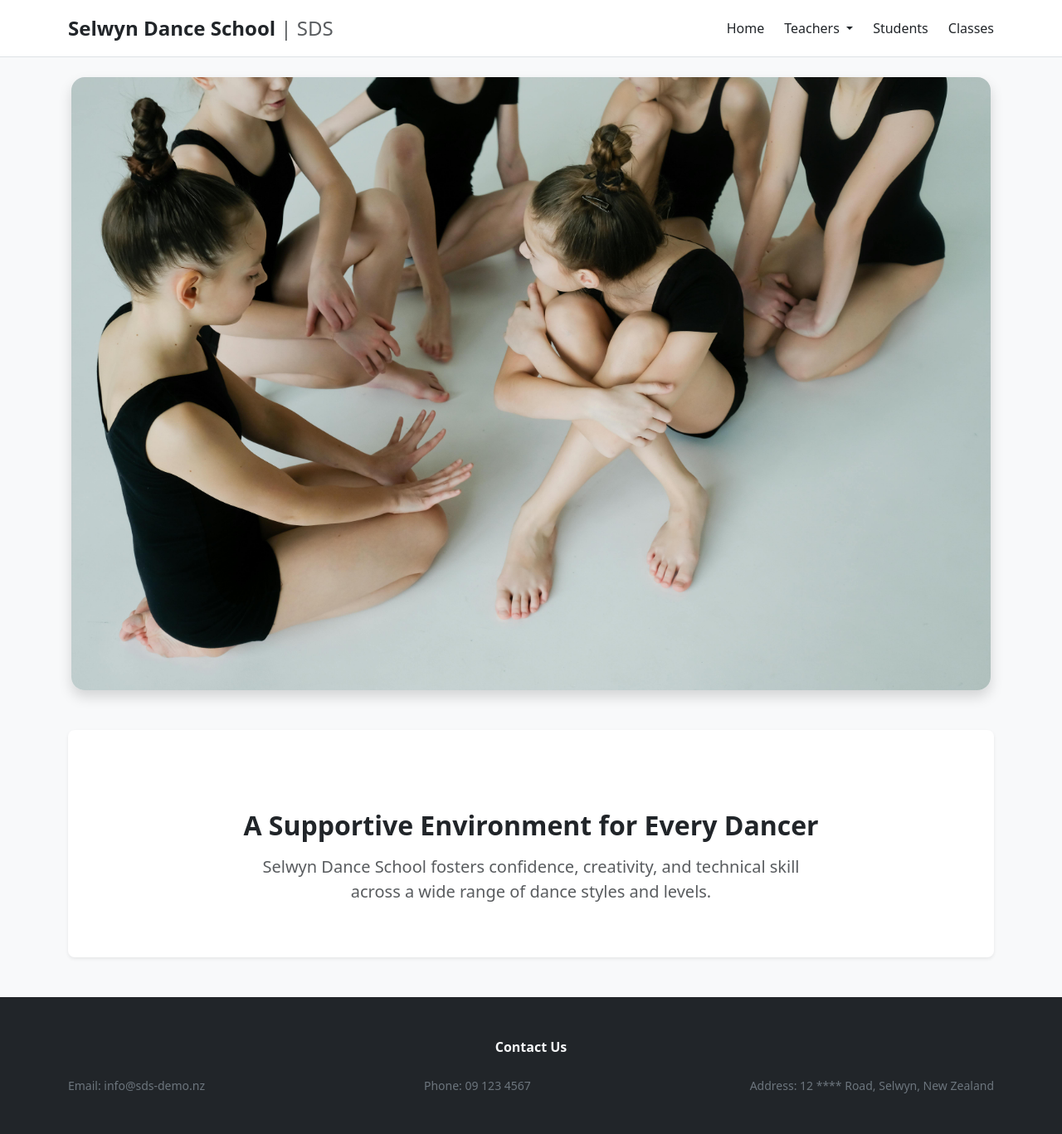
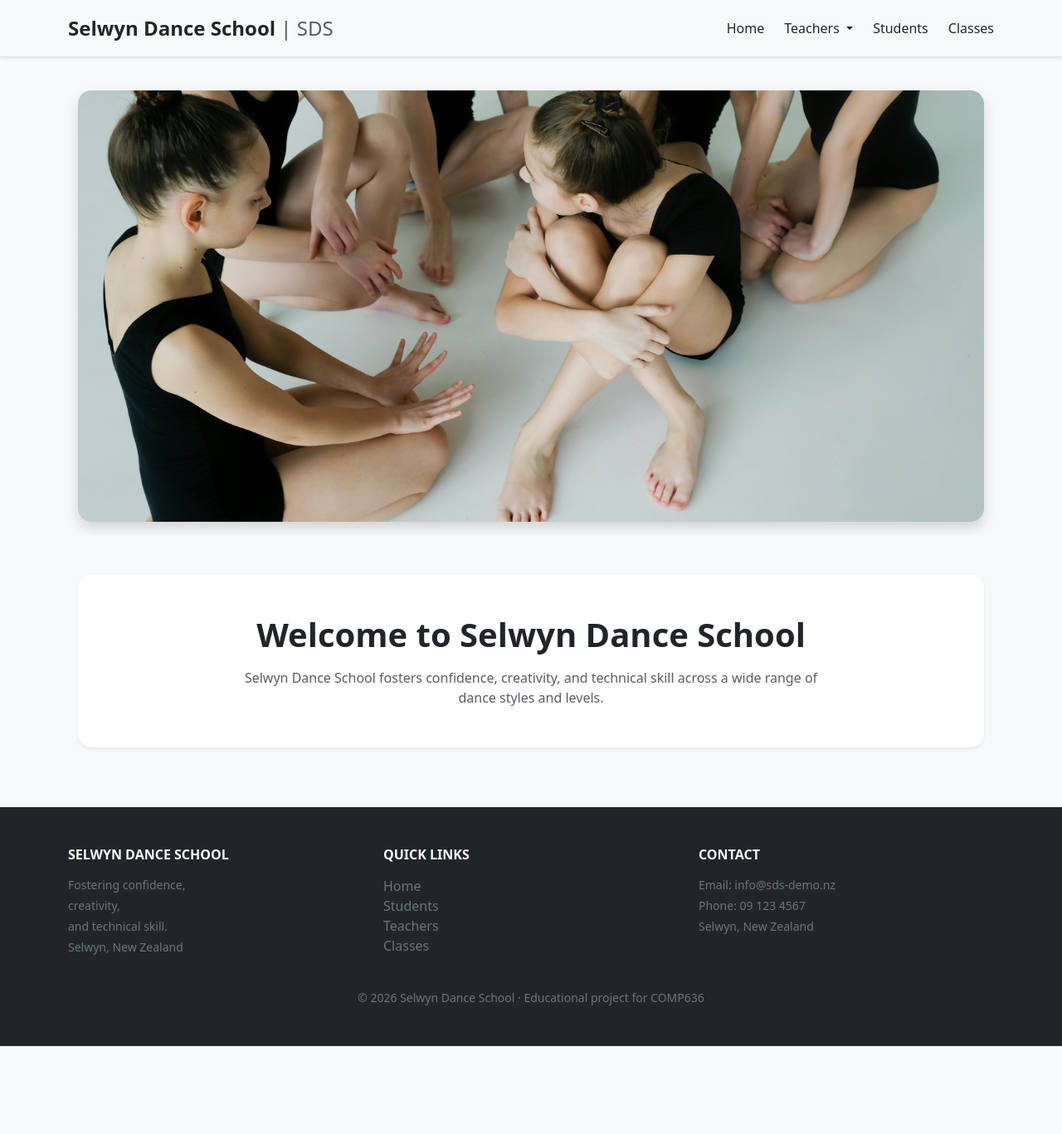
Before and after one commit to Jie-Gao-1172816/sds, a Flask app: page / in a window 1280 px wide. Shown: the whole page at 83% size. After the commit the page ends 1261 px from the top, so only its background shows below. Run offline with Flask 3, Linux system fonts and the light colour scheme; some libraries are stand-ins or nearby versions.

Commit message:
update home page, add hover in student list

```diff
--- a/app.py
+++ b/app.py
@@ -42,23 +42,35 @@ def teacher_list():
 def student_list():
     cursor = db.get_cursor()
 
-    q = request.args.get("q")
+    # Get search term (trim whitespace)
+    q = request.args.get("q", "").strip()
 
-    if q:
-        query = """
-        SELECT s.student_id, s.first_name, s.last_name, s.email, s.date_of_birth, s.phone, s.enrollment_date, sc.class_id
+    # Base query (used for both list and search)
+    base_query = """
+        SELECT
+            s.student_id, s.first_name, s.last_name,
+            s.email, s.date_of_birth, s.phone, s.enrollment_date,
+            sc.class_id
         FROM students s
         LEFT JOIN studentclasses sc ON s.student_id = sc.student_id
-        WHERE s.first_name LIKE %s OR s.last_name LIKE %s
-        ORDER BY s.last_name, s.first_name
+    """
+
+    # If the user clicked "Search" but submitted an empty query,
+    # show an info message and fall back to displaying all students.
+    if "q" in request.args and q == "":
+        flash("No search term entered. Showing all students.", "info")
+
+    # If there is a non-empty search term, filter by first/last name (partial match)
+    if q != "":
+        query = base_query + """
+            WHERE s.first_name LIKE %s OR s.last_name LIKE %s
+            ORDER BY s.last_name, s.first_name
         """
         cursor.execute(query, (f"%{q}%", f"%{q}%"))
     else:
-        query = """
-        SELECT s.student_id, s.first_name, s.last_name, s.email, s.date_of_birth, s.phone, s.enrollment_date, sc.class_id
-        FROM students s
-        LEFT JOIN studentclasses sc ON s.student_id = sc.student_id
-        ORDER BY s.last_name, s.first_name
+        # Otherwise, show all students (alphabetical order)
+        query = base_query + """
+            ORDER BY s.last_name, s.first_name
         """
         cursor.execute(query)
 
--- a/templates/base.html
+++ b/templates/base.html
@@ -5,13 +5,17 @@
       <title>{% block title %}{% endblock %}</title>
       <!-- CSS only -->
       <link href="https://cdn.jsdelivr.net/npm/bootstrap@5.3.8/dist/css/bootstrap.min.css" rel="stylesheet" integrity="sha384-sRIl4kxILFvY47J16cr9ZwB07vP4J8+LH7qKQnuqkuIAvNWLzeN8tE5YBujZqJLB" crossorigin="anonymous">
+      <style>
+      </style>
+
     </head>
 
-  <body class="bg-light">
+<body class="bg-body-tertiary">
   <div class="bg-light min-vh-100">
 
     <!-- Header / Navigation bar -->
-    <header class="bg-white border-bottom">
+    <header class="bg-light border-bottom shadow-sm sticky-top">
+
       <div class="container py-3 d-flex justify-content-between align-items-center">
 
         <div class="fw-semibold fs-4">
@@ -36,17 +40,13 @@
             </a>
 
             <ul class="dropdown-menu">
-      <li>
-        <a class="dropdown-item"
+              <li><a class="dropdown-item"
                   href="{{ url_for('teacher_list') }}">
-          Teacher List
-        </a>
+                  Teacher List</a>
               </li>
-      <li>
-        <a class="dropdown-item"
+              <li><a class="dropdown-item"
                   href="{{ url_for('teacher_report') }}">
-          Teacher Report
-        </a>
+                  Teacher Report</a>
               </li>
             </ul>
           </div>
@@ -69,13 +69,14 @@
 
 
 
-    <div class="container  bg-light my-4">
+    <main class="container my-4 flex-grow-1">
       <section class="content">
         <header>
           {% block header %}
           <!-- Nested template title appears here -->
           {% endblock %}
         </header>
+
         <!-- This displays flash messages at the top of the page -->
          {% with messages = get_flashed_messages(with_categories=true) %} {% if messages %} {% for category, message in messages %}
         <div class="container mt-3">
@@ -89,24 +90,55 @@
         {% block content %}
         <!-- Nested template content appears here -->
         {% endblock %}
+
       </section>
-    </div>
+
+    </main>
 
 
     <!-- Footer -->
-    <footer class="bg-dark text-light mt-5">
-  <div class="container py-5 text-center">
+    <footer class="bg-dark text-light mt-auto sticky-footer">
+  <div class="container py-5">
+    <div class="row g-4">
 
-    <div class="fw-semibold mb-4">
-      Contact Us
+      <div class="col-md-4">
+        <h6 class="text-uppercase fw-semibold mb-3">Selwyn Dance School</h6>
+        <p class="small text-secondary mb-1">
+          Fostering confidence,
+        </p>
+        <p class="small text-secondary mb-1">
+          creativity,
+        </p>
+        <p class="small text-secondary mb-1">
+          and technical skill.
+        </p>
+        <p class="small text-secondary mb-0">
+          Selwyn, New Zealand
+        </p>
       </div>
 
-    <div class="d-flex flex-wrap justify-content-between small text-secondary">
-      <div>Email: info@sds-demo.nz</div>
-      <div>Phone: 09 123 4567</div>
-      <div>Address: 12 **** Road, Selwyn, New Zealand</div>
+      <div class="col-md-4">
+        <h6 class="text-uppercase fw-semibold mb-3">Quick Links</h6>
+        <ul class="list-unstyled">
+          <li><a href="{{ url_for('home') }}" class="text-secondary text-decoration-none text-hover-primary">Home</a></li>
+          <li><a href="{{ url_for('student_list') }}" class="text-secondary text-decoration-none text-hover-primary">Students</a></li>
+          <li><a href="{{ url_for('teacher_list') }}" class="text-secondary text-decoration-none text-hover-primary">Teachers</a></li>
+          <li><a href="{{ url_for('class_list') }}" class="text-secondary text-decoration-none text-hover-primary">Classes</a></li>
+        </ul>
       </div>
 
+      <div class="col-md-4">
+        <h6 class="text-uppercase fw-semibold mb-3">Contact</h6>
+        <p class="small text-secondary mb-1">Email: info@sds-demo.nz</p>
+        <p class="small text-secondary mb-1">Phone: 09 123 4567</p>
+        <p class="small text-secondary mb-0">Selwyn, New Zealand</p>
+      </div>
+
+    </div>
+
+    <div class="text-center small text-secondary mt-4">
+      © 2026 Selwyn Dance School · Educational project for COMP636
+    </div>
   </div>
 </footer>
 
--- a/templates/home.html
+++ b/templates/home.html
@@ -1,36 +1,34 @@
 {% extends "base.html" %}
 
-{% block title %}Home - SVS{% endblock %}
+{% block title %}Home - SDS{% endblock %}
 
 {% block content %}
 
-
-
+<!-- Hero image-->
+<div class="container-fluid px-0">
+  <!-- Give the hero some breathing space from the header -->
+  <div class="bg-light py-3">
+    <div class="container">
+      <div class="rounded-4 overflow-hidden shadow" style="height: 65vh;">
         <!-- Hero image -->
-<div class="container-fluid mt-4 mb-5 px-1">
         <img
           src="{{ url_for('static', filename='images/dance-hero.jpg') }}"
-    class="img-fluid w-100 rounded-4 shadow"
-    alt="Students at Selwyn Dance School"
-  >
+          class="w-100 h-100 object-fit-cover"
+          alt="Students at Selwyn Dance School">
       </div>
 
+    </div>
+  </div>
+</div>
 
+<!-- Intro section (card-style, not a giant white block) -->
+<div class="bg-light py-5">
+  <div class="container">
+    <div class="bg-white rounded-4 shadow-sm p-5 text-center">
 
+      <h1 class="fw-semibold mb-3">Welcome to Selwyn Dance School</h1>
 
-<!-- Intro text -->
- <div class="bg-white rounded-3 py-5 px-4 shadow-sm">
-
-
-
-<div class="row justify-content-center mt-5">
-  <div class="col-lg-8 text-center">
-
-    <h2 class="fw-semibold mb-3">
-      A Supportive Environment for Every Dancer
-    </h2>
-
-    <p class="text-muted fs-5">
+      <p class="text-muted mb-0 mx-auto" style="max-width: 720px;">
         Selwyn Dance School fosters confidence, creativity, and technical skill
         across a wide range of dance styles and levels.
       </p>
@@ -39,17 +37,4 @@
   </div>
 </div>
 
-
-
-<!-- for better formatting,  remove the following text
-
-<h2>Home </h2>
-
-
-<p class="text-success"><strong>If you can see this in PythonAnywhere, your app is loading correctly. </strong> </p>
-
-
-<p>Add some brief text and an image here </p>-->
-
-
 {% endblock %}
```
Also changed, not shown: templates/student_list.html (+66 -29 lines), README.md. Lines whose indentation alone changed are shown as unchanged.
